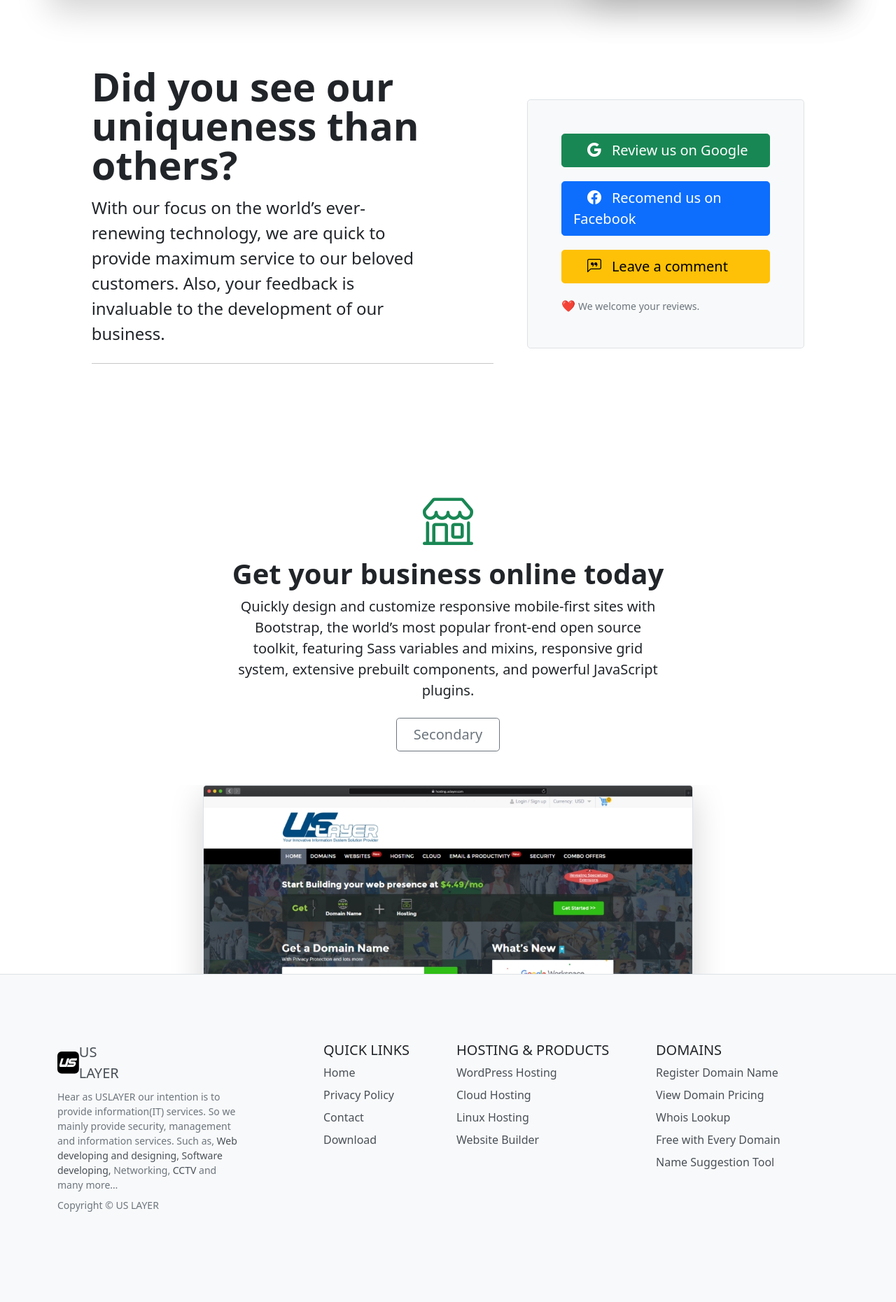
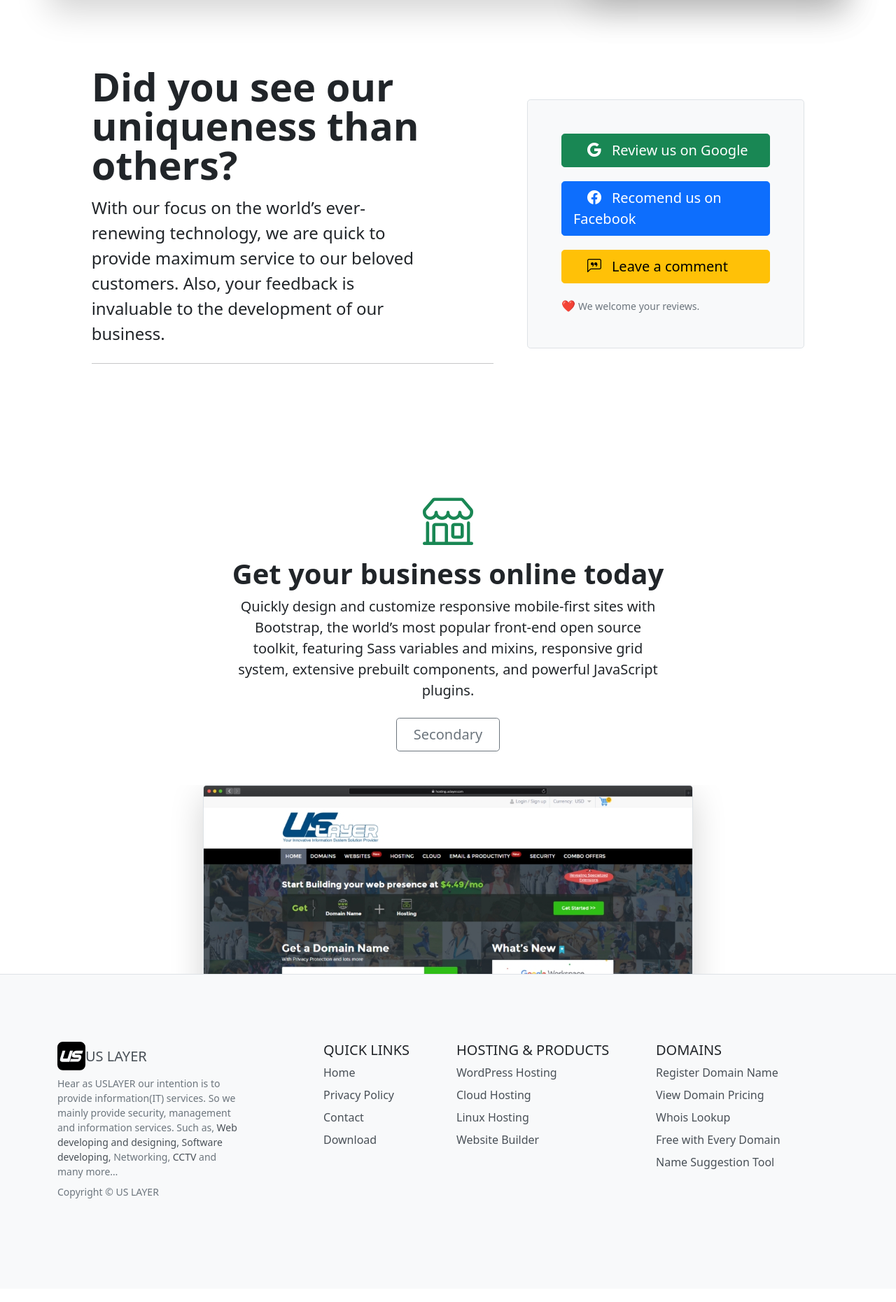
Before and after one commit to uslayer/uslayer.github.io, a Jekyll site: the page built from index.html, in a window 1280 px wide. Shown: the part 1180-3041 px from the top of the page at 70% size. Built offline with Jekyll 4.4.1, drawn with Linux system fonts in a browser that asks for light colours; the list of posts is cut into pages by our own code.

Commit message:
Update footer.html

```diff
--- a/_includes/footer.html
+++ b/_includes/footer.html
@@ -31,7 +31,7 @@
     <div class="row">
       <div class="col-lg-3 mb-3">
         <a class="d-inline-flex align-items-center mb-2 link-dark text-decoration-none" href="/" aria-label="Bootstrap">
-          <svg xmlns="http://www.w3.org/2000/svg" viewBox="0 0 19.4 19.8"><defs></defs><path class="a" d="M15.65,0H3.75A3.75,3.75,0,0,0,0,3.75v12.3A3.75,3.75,0,0,0,3.75,19.8h11.9a3.75,3.75,0,0,0,3.75-3.75V3.75A3.75,3.75,0,0,0,15.65,0ZM3.43,13.92C2,14,1.51,13.13,2,11.46L3.6,6.19H5.52L4,11c-.19.5-.07.73.37.7H7L8.76,6.19h2L8.35,13.92ZM17.16,8.2h-4a3.6,3.6,0,0,0-.64,0,.81.81,0,0,0-.46.34c0,.25,0,.39.19.42a3.59,3.59,0,0,0,.69.05h2a1.64,1.64,0,0,1,1.5.73,2.5,2.5,0,0,1,0,1.83,3.79,3.79,0,0,1-1.16,1.73,3.43,3.43,0,0,1-2.12.58H8.68l.62-2h4.17a6.16,6.16,0,0,0,.84,0c.19,0,.35-.17.48-.44s0-.34-.21-.38a3.12,3.12,0,0,0-.83-.07h-1.9c-.84,0-1.38-.21-1.64-.65a2.24,2.24,0,0,1,0-1.8A3.71,3.71,0,0,1,11.4,6.81a3.78,3.78,0,0,1,2.09-.62h4.29Z"/></svg>
+          <svg xmlns="http://www.w3.org/2000/svg" width="40" viewBox="0 0 19.4 19.8"><defs></defs><path class="a" d="M15.65,0H3.75A3.75,3.75,0,0,0,0,3.75v12.3A3.75,3.75,0,0,0,3.75,19.8h11.9a3.75,3.75,0,0,0,3.75-3.75V3.75A3.75,3.75,0,0,0,15.65,0ZM3.43,13.92C2,14,1.51,13.13,2,11.46L3.6,6.19H5.52L4,11c-.19.5-.07.73.37.7H7L8.76,6.19h2L8.35,13.92ZM17.16,8.2h-4a3.6,3.6,0,0,0-.64,0,.81.81,0,0,0-.46.34c0,.25,0,.39.19.42a3.59,3.59,0,0,0,.69.05h2a1.64,1.64,0,0,1,1.5.73,2.5,2.5,0,0,1,0,1.83,3.79,3.79,0,0,1-1.16,1.73,3.43,3.43,0,0,1-2.12.58H8.68l.62-2h4.17a6.16,6.16,0,0,0,.84,0c.19,0,.35-.17.48-.44s0-.34-.21-.38a3.12,3.12,0,0,0-.83-.07h-1.9c-.84,0-1.38-.21-1.64-.65a2.24,2.24,0,0,1,0-1.8A3.71,3.71,0,0,1,11.4,6.81a3.78,3.78,0,0,1,2.09-.62h4.29Z"/></svg>
           <span class="fs-5">US LAYER</span>
         </a>
         <ul class="list-unstyled small text-muted">
```
